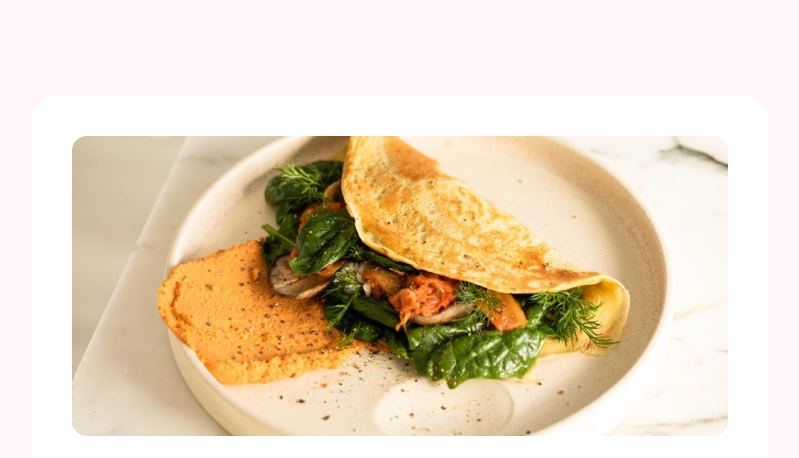
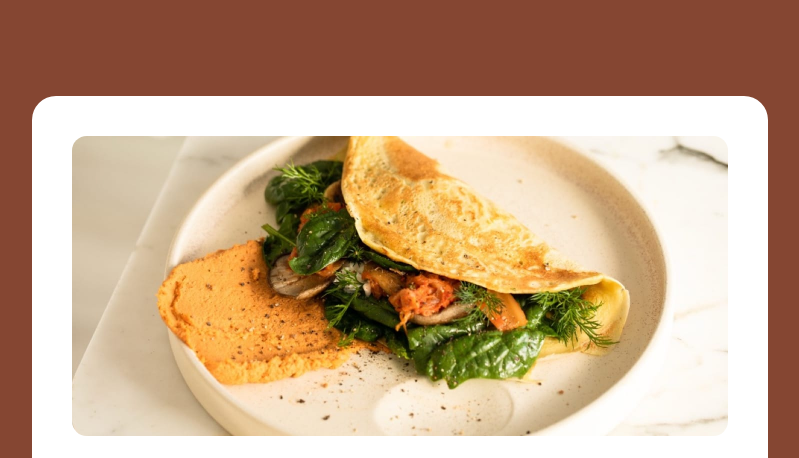
Before and after one commit to budijiie/recipe-page, a plain HTML site: page index.html in a window 1280 px wide. Shown: the top 458 px of the page, without its empty margins (240-1039 px from the left). Drawn offline with Linux system fonts and the light colour scheme.

Commit message:
Update style.css

```diff
--- a/style.css
+++ b/style.css
@@ -64,7 +64,7 @@
   body {
     width: 100%;
     /* height: 100%; */
-    background-color: var(--Rose-50);
+    background-color: var(--Brown-800);
     display: grid;
     place-items: center;
     margin: 6em auto;
```
